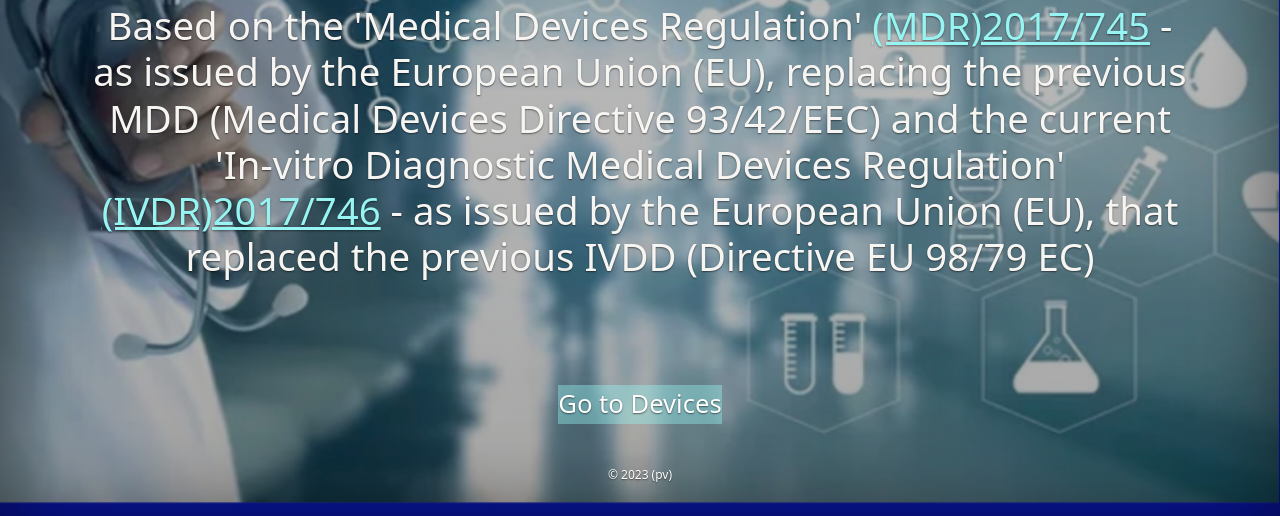
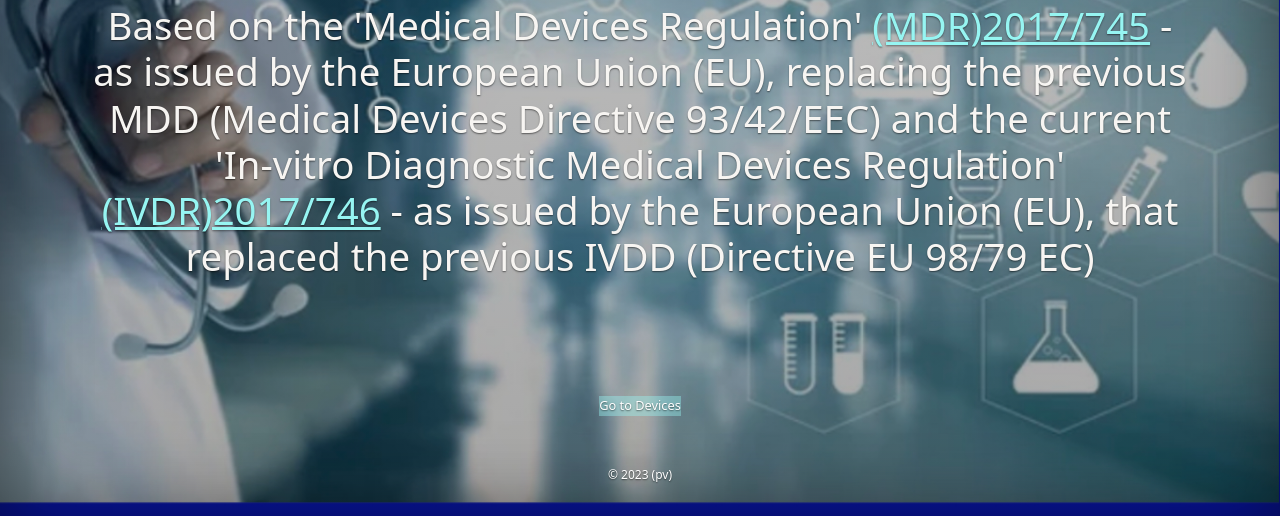
Before and after one commit to pascal7777/Devices, a Node server app: page / in a window 1280 px wide. Shown: the part 284-800 px from the top of the page. Run offline with Node 20, Linux system fonts and the light colour scheme; some libraries are stand-ins or nearby versions.

Commit message:
Update home.css

```diff
--- a/public/stylesheets/home.css
+++ b/public/stylesheets/home.css
@@ -54,11 +54,11 @@ body {
         background-color:rgba(150,245,242,0.4);
         border: none;
         color: white;
-        padding: 0.5vm 0.5vw;
+        padding: 1vm 1vw;
         text-align: center;
         text-decoration: none;
         display: inline-block;
-        font-size: 2vw;
+        font-size: 1vw;
       }
 
 .button:hover{
```
